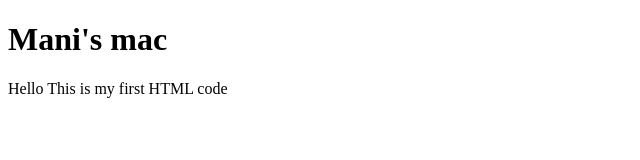
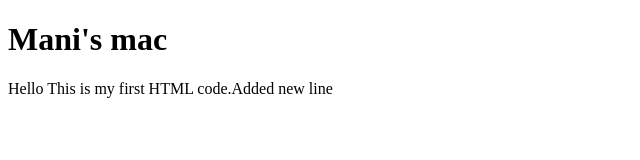
Before and after one commit to Manidipta/HTMLDemo, a plain HTML site: page index.html in a window 1280 px wide. Shown: the whole page, without its empty margins (0-640 px from the left). Drawn offline with Linux system fonts and the light colour scheme.

Commit message:
2nd commit
git status

```diff
--- a/index.html
+++ b/index.html
@@ -4,7 +4,7 @@
 <body>
 
 <h1>Mani's mac</h1>
-<p>Hello This is my first HTML code</p>
+<p>Hello This is my first HTML code.Added new line</p>
 
 </body>
 </html>
```
